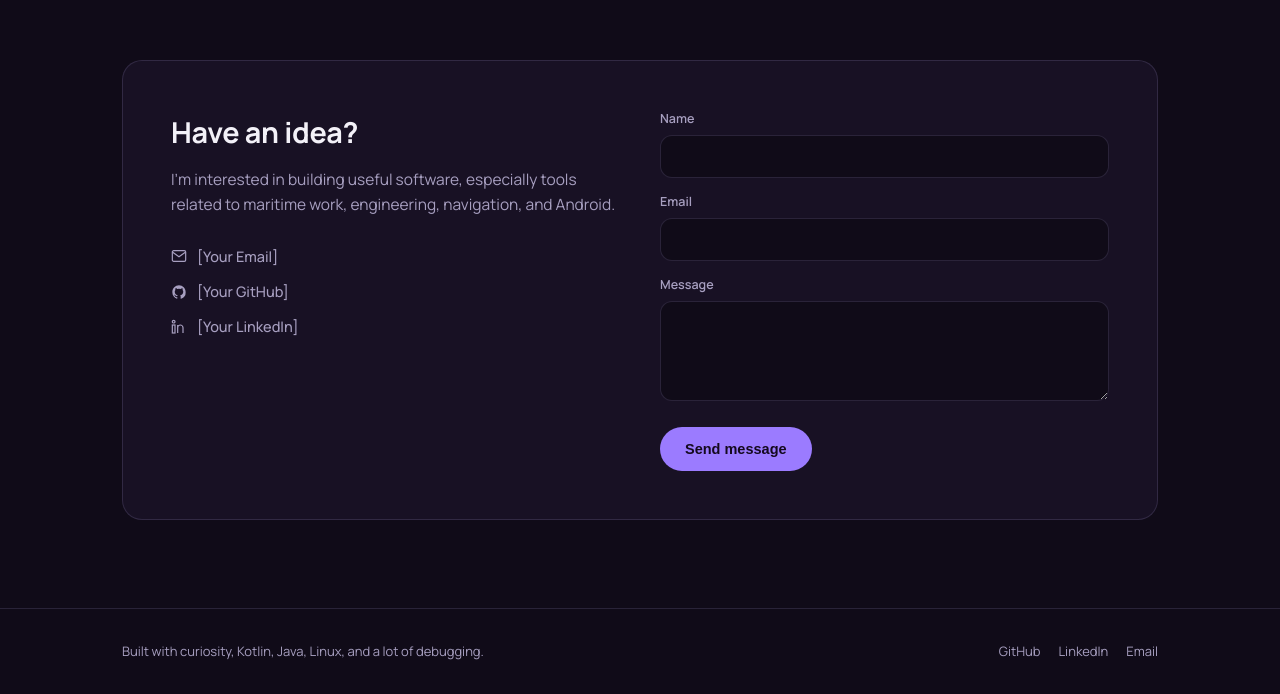
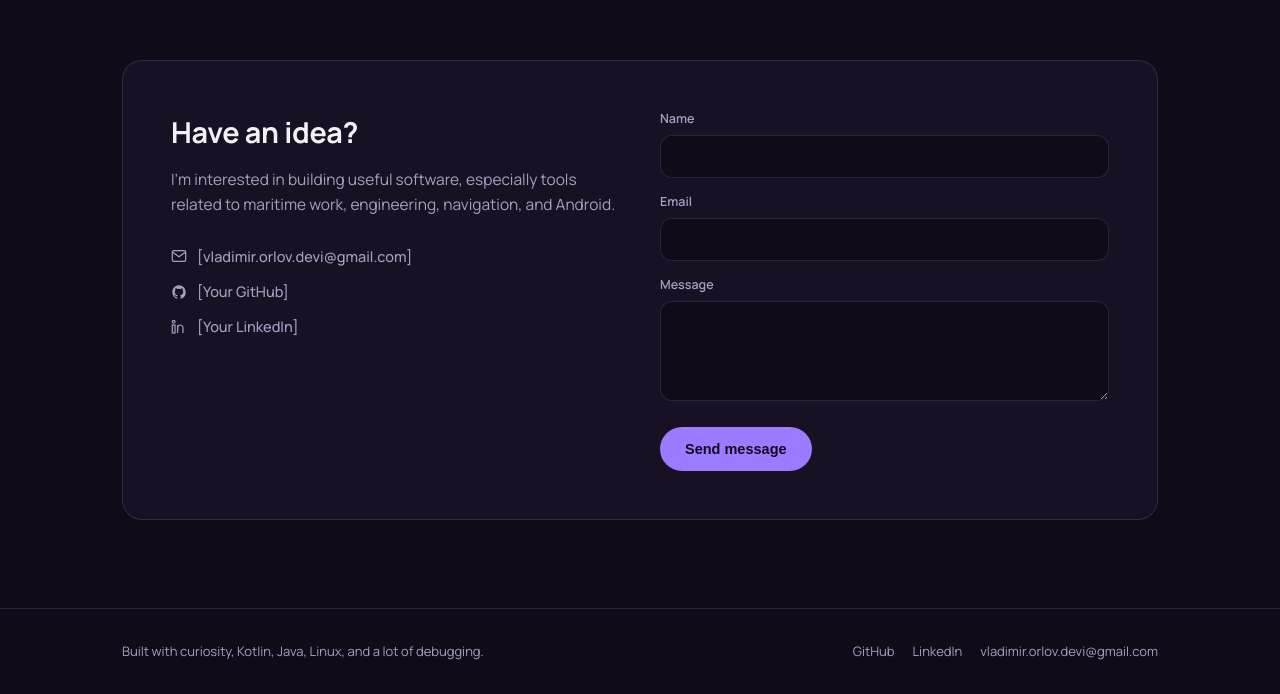
Before and after one commit to vladimir-orlov-devi/vladimir.orlov, a plain HTML site: page index.html in a window 1280 px wide. Shown: the part 4985-5679 px from the top of the page. Drawn offline with Linux system fonts and the light colour scheme.

Commit message:
Update index.html

```diff
--- a/index.html
+++ b/index.html
@@ -959,7 +959,7 @@
           <div class="contact-links">
             <a href="mailto:">
               <svg viewBox="0 0 24 24" fill="none" stroke="currentColor" stroke-width="1.8"><rect x="2" y="4" width="20" height="16" rx="2"/><path d="M2 6l10 7 10-7"/></svg>
-              [Your Email]
+              [vladimir.orlov.devi@gmail.com]
             </a>
             <a href="#">
               <svg viewBox="0 0 24 24" fill="currentColor"><path d="M12 2C6.48 2 2 6.58 2 12.25c0 4.53 2.87 8.37 6.84 9.73.5.1.68-.22.68-.49 0-.24-.01-.87-.01-1.71-2.78.62-3.37-1.37-3.37-1.37-.45-1.18-1.11-1.5-1.11-1.5-.91-.64.07-.63.07-.63 1 .07 1.53 1.05 1.53 1.05.89 1.56 2.34 1.11 2.91.85.09-.66.35-1.11.63-1.37-2.22-.26-4.56-1.14-4.56-5.07 0-1.12.39-2.03 1.03-2.75-.1-.26-.45-1.31.1-2.72 0 0 .84-.28 2.75 1.05a9.2 9.2 0 0 1 5 0c1.91-1.33 2.75-1.05 2.75-1.05.55 1.41.2 2.46.1 2.72.64.72 1.03 1.63 1.03 2.75 0 3.94-2.34 4.8-4.57 5.06.36.32.68.95.68 1.92 0 1.39-.01 2.51-.01 2.85 0 .27.18.6.69.49A10.02 10.02 0 0 0 22 12.25C22 6.58 17.52 2 12 2z"/></svg>
@@ -997,7 +997,7 @@
     <div class="footer-links">
       <a href="#">GitHub</a>
       <a href="#">LinkedIn</a>
-      <a href="mailto:">Email</a>
+      <a href="mailto:">vladimir.orlov.devi@gmail.com</a>
     </div>
   </div>
 </footer>
```
